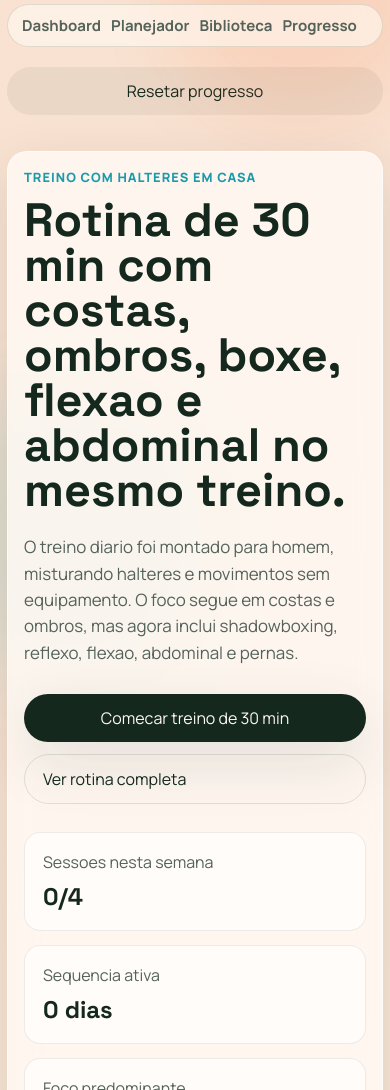
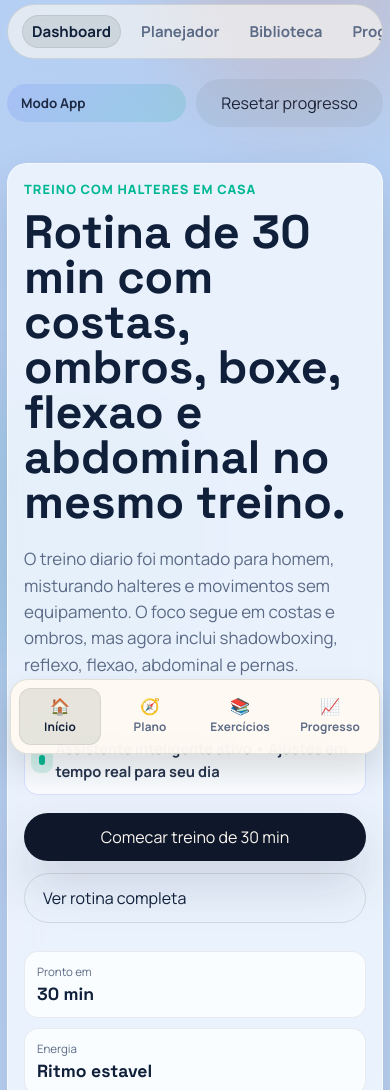
Before and after one commit to samueldk12/treino-em-casa, a plain HTML site: page index.html in a window 390 px wide. Shown: the part 80-1170 px from the top of the page. Drawn offline with Linux system fonts and the light colour scheme.

Commit message:
feat: reforçar visual de startup app de treino

```diff
--- a/index.html
+++ b/index.html
@@ -34,19 +34,20 @@
         <span class="brand-mark">TE</span>
         <span class="brand-copy">
           <strong>Treino em Casa</strong>
-          <small>Sistema de performance pessoal</small>
+          <small>Startup fitness com plano inteligente</small>
         </span>
       </a>
 
       <nav class="topnav" aria-label="Navegação principal">
-        <a href="#dashboard">Dashboard</a>
-        <a href="#planner">Planejador</a>
-        <a href="#library">Biblioteca</a>
-        <a href="#progress">Progresso</a>
+        <a href="#dashboard" data-nav-link>Dashboard</a>
+        <a href="#planner" data-nav-link>Planejador</a>
+        <a href="#library" data-nav-link>Biblioteca</a>
+        <a href="#progress" data-nav-link>Progresso</a>
       </nav>
 
       <div class="topbar-actions">
         <button class="ghost-button" id="installApp" type="button" hidden>Instalar app</button>
+        <span class="app-status-pill">Modo App</span>
         <button class="ghost-button" id="resetApp" type="button">Resetar progresso</button>
       </div>
     </header>
@@ -61,11 +62,17 @@
             O foco segue em costas e ombros, mas agora inclui shadowboxing, reflexo, flexao, abdominal e pernas.
           </p>
 
+          <div class="app-intro-strip">
+            <span class="live-dot" aria-hidden="true"></span>
+            <p>Assistente inteligente ativo • Ajustes em tempo real para seu dia</p>
+          </div>
+
           <div class="hero-actions">
             <button class="primary-button" id="startRoutineHero" type="button">Comecar treino de 30 min</button>
             <a class="secondary-button" href="#library">Ver rotina completa</a>
           </div>
 
+          <div class="app-kpi-grid" id="appKpiGrid"></div>
           <div class="hero-stats" id="heroStats"></div>
         </div>
 
@@ -334,6 +341,27 @@
     </section>
   </div>
 
+
+
+  <nav class="bottom-nav" aria-label="Navegação rápida no celular">
+    <a href="#dashboard" data-nav-link>
+      <span aria-hidden="true">🏠</span>
+      <small>Início</small>
+    </a>
+    <a href="#planner" data-nav-link>
+      <span aria-hidden="true">🧭</span>
+      <small>Plano</small>
+    </a>
+    <a href="#library" data-nav-link>
+      <span aria-hidden="true">📚</span>
+      <small>Exercícios</small>
+    </a>
+    <a href="#progress" data-nav-link>
+      <span aria-hidden="true">📈</span>
+      <small>Progresso</small>
+    </a>
+  </nav>
+
   <script src="./script.js"></script>
 </body>
 </html>
--- a/script.js
+++ b/script.js
@@ -1392,6 +1392,7 @@ const timerState = {
 
 const heroStats = document.querySelector("#heroStats");
 const weeklyPlan = document.querySelector("#weeklyPlan");
+const appKpiGrid = document.querySelector("#appKpiGrid");
 const weeklyTargetLabel = document.querySelector("#weeklyTargetLabel");
 const startRoutineHeroButton = document.querySelector("#startRoutineHero");
 const presetGrid = document.querySelector("#presetGrid");
@@ -1455,6 +1456,8 @@ const completeSessionButton = document.querySelector("#completeSession");
 const shuffleWorkoutButton = document.querySelector("#shuffleWorkout");
 const installAppButton = document.querySelector("#installApp");
 const resetAppButton = document.querySelector("#resetApp");
+const navLinks = Array.from(document.querySelectorAll("[data-nav-link]"));
+const navSections = Array.from(document.querySelectorAll("main section[id]"));
 let deferredInstallPrompt = null;
 const guidedWorkoutState = {
   exerciseIds: [...featuredRoutine.exerciseIds],
@@ -1489,6 +1492,7 @@ renderProgress();
 syncStandaloneMode();
 registerInstallPrompt();
 registerServiceWorker();
+setupSectionNavigation();
 
 goalControls.addEventListener("click", handleSegmentClick("goal", goals));
 levelControls.addEventListener("click", handleSegmentClick("level", levels));
@@ -1611,6 +1615,52 @@ sessionBlocks.addEventListener("click", (event) => {
     ? "Bloco concluido"
     : button.dataset.defaultLabel;
 });
+
+
+
+function setupSectionNavigation() {
+  if (!navLinks.length || !navSections.length) {
+    return;
+  }
+
+  const setActiveLink = (sectionId) => {
+    navLinks.forEach((link) => {
+      const targetId = link.getAttribute("href")?.replace("#", "");
+      link.classList.toggle("is-active", targetId === sectionId);
+    });
+  };
+
+  const initialHash = window.location.hash.replace("#", "");
+  setActiveLink(initialHash || navSections[0].id);
+
+  const observer = new IntersectionObserver(
+    (entries) => {
+      const visibleSections = entries
+        .filter((entry) => entry.isIntersecting)
+        .sort((a, b) => b.intersectionRatio - a.intersectionRatio);
+
+      if (!visibleSections.length) {
+        return;
+      }
+
+      const activeSection = visibleSections[0].target.id;
+      setActiveLink(activeSection);
+    },
+    {
+      rootMargin: "-42% 0px -48% 0px",
+      threshold: [0.25, 0.4, 0.55],
+    }
+  );
+
+  navSections.forEach((section) => observer.observe(section));
+
+  window.addEventListener("hashchange", () => {
+    const hashSection = window.location.hash.replace("#", "");
+    if (hashSection) {
+      setActiveLink(hashSection);
+    }
+  });
+}
 
 function renderControls() {
   goalControls.innerHTML = createButtons(goals, state.goal);
@@ -1659,6 +1709,22 @@ function renderDashboard() {
   const balance = getBalanceLabel();
 
   weeklyTargetLabel.textContent = `${weeklyTarget} sessoes`;
+
+  if (appKpiGrid) {
+    appKpiGrid.innerHTML = [
+      { label: "Pronto em", value: `${state.duration} min` },
+      { label: "Energia", value: energies.find((item) => item.id === state.energy)?.label ?? "Ritmo estavel" },
+      { label: "Streak", value: `${streak} dias` },
+    ]
+      .map((item) => `
+        <article class="app-kpi">
+          <span>${item.label}</span>
+          <strong>${item.value}</strong>
+        </article>
+      `)
+      .join("");
+  }
+
   heroStats.innerHTML = [
     {
       label: "Sessoes nesta semana",
--- a/styles.css
+++ b/styles.css
@@ -1,17 +1,17 @@
 :root {
-  --bg: #f5f0e8;
-  --surface: rgba(255, 252, 247, 0.78);
-  --surface-strong: #fffaf2;
-  --surface-dark: #14281d;
-  --text: #14281d;
-  --muted: #54625a;
+  --bg: #eef3ff;
+  --surface: rgba(249, 252, 255, 0.76);
+  --surface-strong: #ffffff;
+  --surface-dark: #0f172a;
+  --text: #10203a;
+  --muted: #5c6b86;
   --line: rgba(20, 40, 29, 0.12);
-  --accent: #ff6b2c;
-  --accent-soft: rgba(255, 107, 44, 0.14);
-  --secondary: #1b9aaa;
-  --secondary-soft: rgba(27, 154, 170, 0.14);
+  --accent: #5b6dff;
+  --accent-soft: rgba(91, 109, 255, 0.18);
+  --secondary: #00b894;
+  --secondary-soft: rgba(0, 184, 148, 0.18);
   --success: #2d6a4f;
-  --shadow: 0 20px 60px rgba(20, 40, 29, 0.12);
+  --shadow: 0 24px 50px rgba(15, 23, 42, 0.14);
   --radius-xl: 28px;
   --radius-lg: 22px;
   --radius-md: 16px;
@@ -34,9 +34,9 @@ body {
   font-family: "Manrope", sans-serif;
   color: var(--text);
   background:
-    radial-gradient(circle at top left, rgba(255, 107, 44, 0.12), transparent 32%),
-    radial-gradient(circle at bottom right, rgba(27, 154, 170, 0.14), transparent 28%),
-    linear-gradient(180deg, #f8f2e8 0%, #eee8dd 100%);
+    radial-gradient(circle at top left, rgba(91, 109, 255, 0.24), transparent 32%),
+    radial-gradient(circle at top right, rgba(0, 184, 148, 0.14), transparent 28%),
+    linear-gradient(180deg, #f2f6ff 0%, #e7edf9 100%);
 }
 
 body.modal-open {
@@ -170,8 +170,20 @@ h3 {
 }
 
 .topnav a {
+  padding: 6px 10px;
+  border-radius: 999px;
   font-weight: 700;
   font-size: 0.94rem;
+}
+
+[data-nav-link] {
+  transition: color 180ms ease, background 180ms ease, box-shadow 180ms ease;
+}
+
+[data-nav-link].is-active {
+  color: var(--text);
+  background: rgba(20, 40, 29, 0.1);
+  box-shadow: inset 0 0 0 1px rgba(20, 40, 29, 0.08);
 }
 
 body.is-standalone .topbar {
@@ -186,6 +198,11 @@ body.is-standalone .topbar {
 
 body.is-standalone main {
   padding-bottom: calc(24px + env(safe-area-inset-bottom));
+}
+
+
+.bottom-nav {
+  display: none;
 }
 
 .ghost-button,
@@ -228,6 +245,71 @@ body.is-standalone main {
 
 .secondary-button.full-width {
   width: 100%;
+}
+
+
+.app-status-pill {
+  display: inline-flex;
+  align-items: center;
+  gap: 8px;
+  padding: 10px 14px;
+  border-radius: 999px;
+  background: linear-gradient(135deg, rgba(91, 109, 255, 0.16), rgba(0, 184, 148, 0.16));
+  color: #1f2a44;
+  font-weight: 700;
+  font-size: 0.84rem;
+}
+
+.app-intro-strip {
+  display: inline-flex;
+  align-items: center;
+  gap: 10px;
+  margin: 18px 0 18px;
+  padding: 12px 14px;
+  border-radius: 14px;
+  background: rgba(255, 255, 255, 0.68);
+  border: 1px solid rgba(91, 109, 255, 0.2);
+}
+
+.app-intro-strip p {
+  margin: 0;
+  color: #27344f;
+  font-weight: 600;
+  font-size: 0.92rem;
+}
+
+.live-dot {
+  width: 10px;
+  height: 10px;
+  border-radius: 999px;
+  background: #00b894;
+  box-shadow: 0 0 0 8px rgba(0, 184, 148, 0.15);
+}
+
+.app-kpi-grid {
+  display: grid;
+  grid-template-columns: repeat(3, minmax(0, 1fr));
+  gap: 10px;
+  margin: 4px 0 16px;
+}
+
+.app-kpi {
+  padding: 12px;
+  border-radius: 14px;
+  background: rgba(255, 255, 255, 0.76);
+  border: 1px solid rgba(16, 32, 58, 0.08);
+}
+
+.app-kpi span {
+  display: block;
+  font-size: 0.72rem;
+  color: var(--muted);
+  margin-bottom: 4px;
+}
+
+.app-kpi strong {
+  font-family: "Space Grotesk", sans-serif;
+  font-size: 1.1rem;
 }
 
 .hero,
@@ -984,6 +1066,49 @@ input[type="range"] {
 }
 
 @media (max-width: 720px) {
+
+  .bottom-nav {
+    position: fixed;
+    left: 10px;
+    right: 10px;
+    bottom: calc(10px + env(safe-area-inset-bottom));
+    z-index: 18;
+    display: grid;
+    grid-template-columns: repeat(4, minmax(0, 1fr));
+    gap: 8px;
+    padding: 8px;
+    border-radius: 18px;
+    border: 1px solid rgba(20, 40, 29, 0.12);
+    background: rgba(255, 250, 242, 0.92);
+    backdrop-filter: blur(16px);
+    box-shadow: 0 16px 30px rgba(20, 40, 29, 0.14);
+  }
+
+  .bottom-nav a {
+    display: grid;
+    justify-items: center;
+    gap: 4px;
+    padding: 10px 6px;
+    border-radius: 12px;
+    color: var(--muted);
+    font-size: 0.86rem;
+    font-weight: 700;
+  }
+
+  .bottom-nav a span {
+    font-size: 1rem;
+    line-height: 1;
+  }
+
+  .bottom-nav a small {
+    font-size: 0.74rem;
+    letter-spacing: 0.01em;
+  }
+
+  main {
+    padding-bottom: calc(84px + env(safe-area-inset-bottom));
+  }
+
   .topbar,
   main {
     width: min(calc(100% - 20px), var(--max-width));
@@ -1021,6 +1146,7 @@ input[type="range"] {
     font-size: clamp(2.2rem, 12vw, 3.8rem);
   }
 
+  .app-kpi-grid,
   .hero-stats,
   .spotlight-grid,
   .session-blocks,
@@ -1169,6 +1295,7 @@ input[type="range"] {
     border-radius: 20px;
   }
 
+  .app-intro-strip p,
   .hero-text,
   .section-heading p,
   .guided-content p,
```
